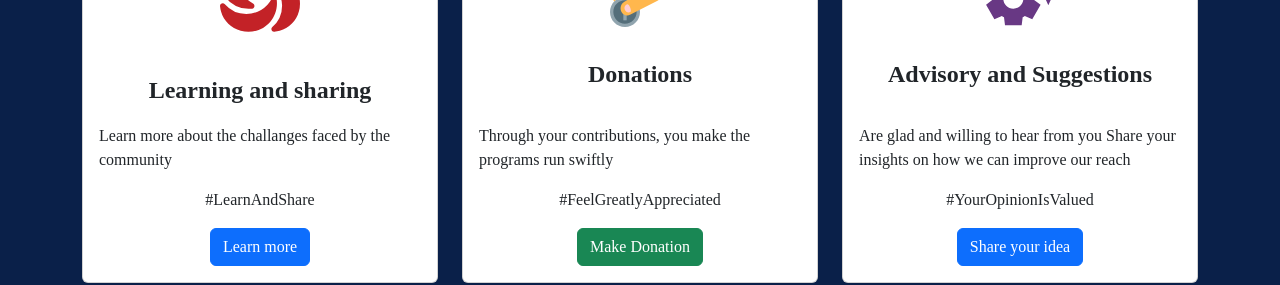
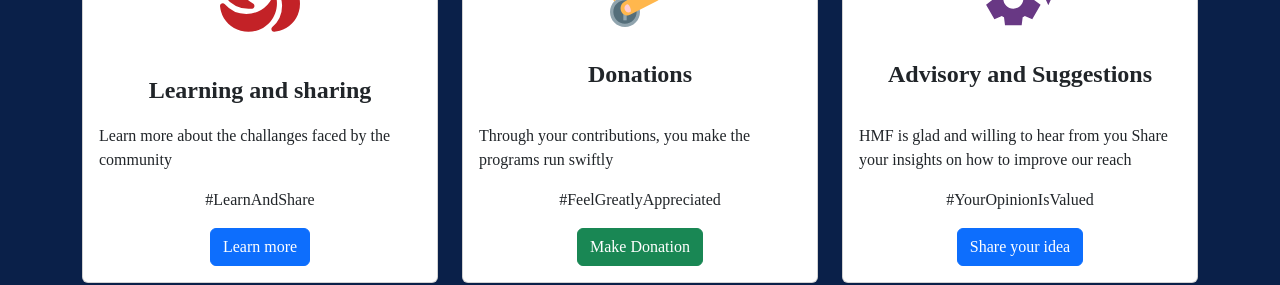
Before and after one commit to Manenomyk/Harold-mbati-site, a React (Create React App) app: page / in a window 1280 px wide. Shown: the part 1440-1725 px from the top of the page. Built offline with nearby package versions, Linux system fonts and the light colour scheme; a web font is replaced by a local one.

Commit message:
slight content updation

```diff
--- a/src/Pages/Home.js
+++ b/src/Pages/Home.js
@@ -160,8 +160,8 @@ function Home() {
                   <div className="advice">
                     <div>
                       <p className="advice">
-                        Are glad and willing to hear from you Share your
-                        insights on how we can improve our reach
+                        HMF is glad and willing to hear from you Share your
+                        insights on how to improve our reach
                       </p>
                       <p className="advice">#YourOpinionIsValued</p>
                     </div>
```
